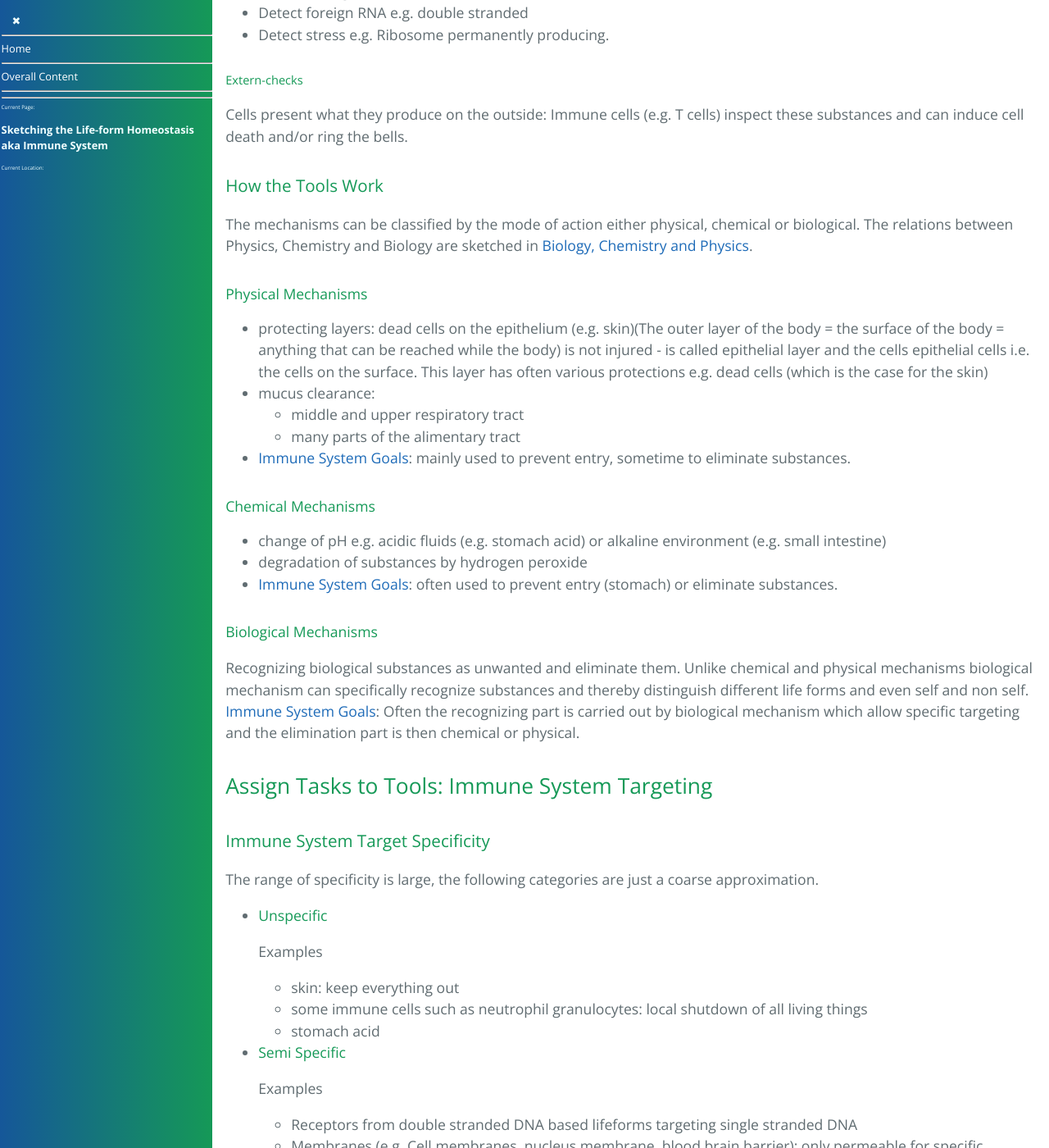
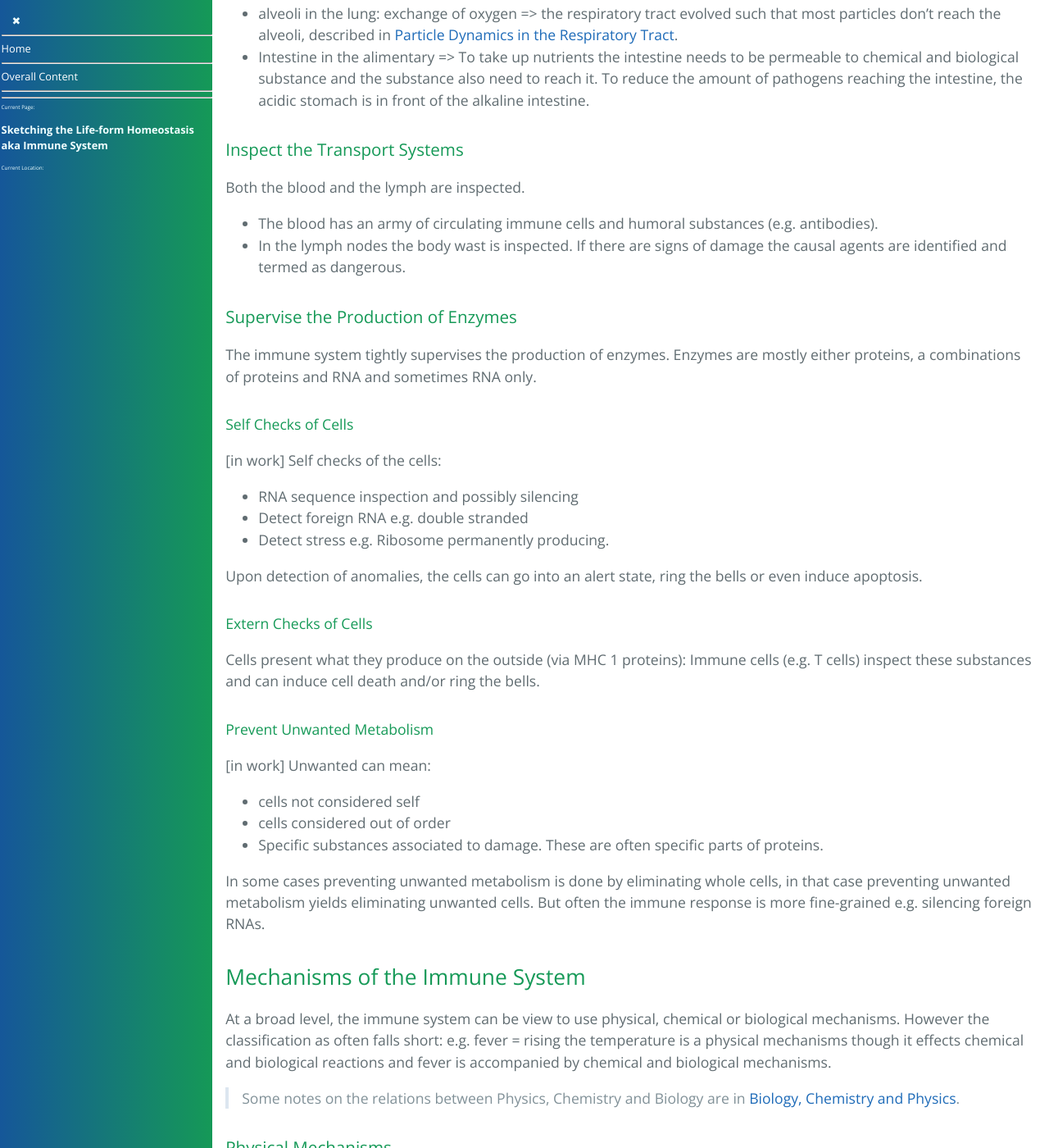
Before and after one commit to forestgrape/coronavirus, a Jekyll site: the page built from 4_immunological/immune_system.md, in a window 1280 px wide and 1400 px high, scrolled down 3233 px. Shown: the whole window at 82% size. Built offline with Jekyll 4.4.1, drawn with Linux system fonts in a browser that asks for light colours; our own code applies the rules of GitHub Pages for plain Markdown files; some of the changed text lies outside the part shown.

Commit message:
clarifications and formulations

```diff
--- a/4_immunological/immune_system.md
+++ b/4_immunological/immune_system.md
@@ -2,18 +2,23 @@
 
 # Sketching the Life-form Homeostasis aka Immune System
 
-> **Major rework in progress, June 2021**
-> **in work and to be checked**
+> **Major rework in progress, June/August 2021**
 
 
 * [Summary](#summary)
 * [Introduction](#introduction)
-* [Tools of the Immune System](#tools-of-the-immune-system)
-  * [A Task for each Tool](#a-task-for-each-tool)
-  * [How the Tools Work](#how-the-tools-work)
-* [Assign Tasks to Tools: Immune System Targeting](#assign-tasks-to-tools-immune-system-targeting)
-  * [Immune System Target Specificity](#immune-system-target-specificity)
-  * [Target Mechanisms](#target-mechanisms)
+* [Immune System Goals](#immune-system-goals)
+* [Immune System Surveillance](#immune-system-surveillance)
+  * [Entry Controls](#entry-controls)
+  * [Inspect the Transport Systems](#inspect-the-transport-systems)
+  * [Supervise the Production of Enzymes](#supervise-the-production-of-enzymes)
+* [Mechanisms of the Immune System](#mechanisms-of-the-immune-system)
+  * [Physical Mechanisms](#physical-mechanisms)
+  * [Chemical Mechanisms](#chemical-mechanisms)
+  * [Biological Mechanisms](#biological-mechanisms)
+* [Immune System Targeting](#immune-system-targeting)
+  * [Feature Recognition Specificity](#feature-recognition-specificity)
+  * [Feature Recognition Mechanisms](#feature-recognition-mechanisms)
 * [Protection Locations](#protection-locations)
 * [Immune System Members](#immune-system-members)
   * [T Cells](#t-cells)
@@ -31,15 +36,25 @@
 
 
 ## Summary
-"Selected topics of the immune system with a focus on protection versus coronaviruses."
+"Selected topics of the immune system with a focus on the principles."
 
 
 ## Introduction
 
 > ###### Immune System
-> The *immune system* denotes organs and processes which watch and regulate life forms interactions. This is achieved by watching interactions within or between life forms and if necessary adapt or reduce the interactions such that they are advantageous or at least not adverse.
+> The *immune system* denotes organs and processes which watch and regulate life forms interactions such that the interaction are not adverse.
+> * The life form interaction are at the cellular level or below and competitive.
+> * Prevention of damage is achieved by watching interactions within or between life forms and if necessary adapt or reduce the interactions such that the interactions not adverse or even advantageous.
 
-* The immune system can be viewed as the homeostasis regulation regarding interactions with life-forms at the molecular and cellular level.
+* The immune system can be viewed as part of the homeostasis regulation regarding interactions of life-forms.
+
+* The life form interaction are of the following forms:
+  * The interactions are competitively and if out of balance with negative fitness effects.
+  * Only interactions at the molecular and cellular level (as always life is not discrete, so the border is not always clear). Trained neural network interaction are usually considered as not part of the immune system.
+    * Worms infecting mammals are fought by stomach acid and antibodies (mainly IgE), so this interaction is part of the immune system.
+  * In organisms the immune system includes the interactions between different cells of the organism. Examples:
+    * Cancer cells within an organism can be viewed as selfish cells that don't respect the 'rules of an organism', therefore the immune system targets them.
+    * If an organism is physically damaged an the cells are out of order, the immune system handles the displaced cells and sends signals to repair the injury.
 
 * *The immune system is pragmatic and efficiency focused*:
   * the immune system usually is minimalist and does just as much to prevent harm but no more.
@@ -56,77 +71,102 @@
 > Life is all about homeostasis. Provide a good and constant environment for the core parts of a life form to live and replicate regardless whatever the environment is. Homeostasis is a constant and ubiquitous task, also in day to day life: If there's not enough water in the blood we get thirsty, if it's too hot we sweat and if it's too cold some specialized cells warm the body.
 
 
-Nearly all forms of life have some immune mechanisms. Even viruses encode proteins to reduce the hosts from interfering with their metabolism. It's a two way interaction: The host immune system tries to reduce the virus metabolism and the virus immune system in turn tries the reduce the host immune system. Usually a balance is reached and both life side a side or even in symbiosis.
+Nearly all forms of life have some immune mechanisms. Even viruses encode proteins to reduce the hosts from interfering with their metabolism. It's an interplay: The host immune system tries to reduce the virus metabolism and the virus immune system in turn tries the reduce the host immune system. Usually a balance is reached and both life side a side or even in symbiosis.
 
 Immune mechanism can be viewed from different perspectives and accordingly classified to various criteria:
-- [Immune System Goals](#immune-system-goals): Prevent entry | eliminate unwanted | supervise metabolism.
-- [Immune System Tools](#immune-system-tools): Physical, chemical and biological mechanism are in use.
-- [Immune System Specificity](#immune-system-specificity): Which substances are recognized and targeted. Substances that are ignored.
+- [Immune System Methods](#immune-system-methods): Entry Control | Supervise | Recognize and Classify| Fight Class Dangerous
+- [Immune System Mechanisms](#immune-system-mechanisms): Physical, chemical and biological mechanism are in use.
+- [Immune System Specificity](#immune-system-target-specificity): Which substances are recognized and targeted. Substances that are ignored.
 - [Protection Locations](#protection-locations): Local or global. At frequent foreign substances entry points many local protection mechanism are in place.
 
 
 
-## Tools of the Immune System
+## Immune System Goals
+The goal of homeostasis is to provide optimal conditions for the core parts of a life form. The immune system viewed as part of the overall homeostasis system has the task to prevent damage resulting from life form interactions. The main focus of the immune system is the core part of a life form. Keep the helper parts working is important too since these have functions for homeostasis.
 
-### A Task for each Tool
-[in work and incomplete]
-As [defined](#immune-system) the immune system task is to keep the metabolism free of unwanted things. The different tools of the immune system have different goals/tasks:
-* [Prevent Entry](#prevent-entry)
-* [Detect and Eliminate Unwanted Things](#detect-and-eliminate-unwanted-things)
-* [Prevent Unwanted Metabolisms](#prevent-unwanted-metabolisms)
+> In multicellular organism the entire homeostasis including the immune system does everything to prevent damage to the core of the organism. Most animals have a hierarchical cell organization: In the case of vertebrates, the best protected cell populations are stem cells, the germ-line cells and the neurons. So the immune system protects these cell populations with a high priority.
 
-#### Prevent Entry
+
+## Immune System Surveillance
+
+> **in work and incomplete**
+
+
+### Entry Controls
 Against many pathogens a physical barrier is the first and most effective line of defence. Where possible this defense mechanism is in place. However where a an exchange of chemical and biological substance is needed no complete physical barrier is possible but other obstacles are in place:
 * alveoli in the lung: exchange of oxygen => the respiratory tract evolved such that most particles don't reach the alveoli, described in [Particle Dynamics in the Respiratory Tract](../5_epidemiological/transmission.md#particle-dynamics-in-the-respiratory-tract).
 * Intestine in the alimentary => To take up nutrients the intestine needs to  be permeable to chemical and biological substance and the substance also need to reach it. To reduce the amount of pathogens reaching the intestine, the acidic stomach is in front of the alkaline intestine.
 
-#### Detect and Eliminate Unwanted Things
-Unwanted can mean:
-- foreign substances
-- cells considered out of order
-- things classified as being harmful. These are often specific parts of proteins.
 
-#### Prevent Unwanted Metabolisms
-In some cases preventing unwanted metabolism is done by eliminating whole cells, in that case preventing unwanted metabolism yields eliminating unwanted cells and so is a special case of [eliminating unwanted things](#detect-and-eliminate-unwanted-things). But often the immune response is more fine-grained e.g. silencing foreign RNAs.
+### Inspect the Transport Systems
+Both the blood and the lymph are inspected.
+* The blood has an army of circulating immune cells and humoral substances (e.g. antibodies).
+* In the lymph nodes the body wast is inspected. If there are signs of damage the causal agents are identified and termed as dangerous.
 
-##### Self Check of the Cells
+
+### Supervise the Production of Enzymes
+The immune system tightly supervises the production of enzymes. Enzymes are mostly either proteins, a combinations of proteins and RNA and sometimes RNA only.
+
+#### Self Checks of Cells
 [in work]
-Self checks of the cells: inside the cells there are various systems to keep to cells metabolism immune.
-* RNA silencing
+Self checks of the cells:
+* RNA sequence inspection and possibly silencing
 * Detect foreign RNA e.g. double stranded
 * Detect stress e.g. Ribosome permanently producing.
 
-##### Extern-checks
-Cells present what they produce on the outside: Immune cells (e.g. T cells) inspect these substances and can induce cell death and/or ring the bells.
+Upon detection of anomalies, the cells can go into an alert state, ring the bells or even induce apoptosis.
 
-### How the Tools Work
-The mechanisms can be classified by the mode of action either physical, chemical or biological. The relations between Physics, Chemistry and Biology are sketched in [Biology, Chemistry and Physics](#biology-chemistry-and-physics).
+#### Extern Checks of Cells
+Cells present what they produce on the outside (via MHC 1 proteins): Immune cells (e.g. T cells) inspect these substances and can induce cell death and/or ring the bells.
 
-#### Physical Mechanisms
+#### Prevent Unwanted Metabolism
+[in work]
+Unwanted can mean:
+- cells not considered self
+- cells considered out of order
+- Specific substances associated to damage. These are often specific parts of proteins.
+
+In some cases preventing unwanted metabolism is done by eliminating whole cells, in that case preventing unwanted metabolism yields eliminating unwanted cells. But often the immune response is more fine-grained e.g. silencing foreign RNAs.
+
+
+## Mechanisms of the Immune System
+At a broad level, the immune system can be view to use physical, chemical or biological mechanisms. However the classification as often falls short: e.g. fever = rising the temperature is a physical mechanisms though it effects chemical and biological reactions and fever is accompanied by chemical and biological mechanisms.
+
+> Some notes on the relations between Physics, Chemistry and Biology are in [Biology, Chemistry and Physics](../9_physics/aggregations_of_atoms.md#history-and-relation-of-biology-chemistry-and-physics).
+
+### Physical Mechanisms
+Physical mechanisms are mainly used as entry control.
 * protecting layers: dead cells on the epithelium (e.g. skin)(The outer layer of the body = the surface of the body = anything that can be reached while the body) is not injured - is called epithelial layer and the cells epithelial cells i.e. the cells on the surface. This layer has often various protections e.g. dead cells (which is the case for the skin)
-* mucus clearance:
+* Mucus clearance:
   * middle and upper respiratory tract
   * many parts of the alimentary tract
-* [Immune System Goals](#immune-system-goals): mainly used to prevent entry, sometime to eliminate substances.
 
-#### Chemical Mechanisms
- * change of pH e.g. acidic fluids (e.g. stomach acid) or alkaline environment (e.g. small intestine)
- * degradation of substances by hydrogen peroxide
- * [Immune System Goals](#immune-system-goals): often used to prevent entry (stomach) or eliminate substances.
 
-#### Biological Mechanisms
-Recognizing biological substances as unwanted and eliminate them. Unlike chemical and physical mechanisms biological mechanism can specifically recognize substances and thereby distinguish different life forms and even self and non self.
-[Immune System Goals](#immune-system-goals): Often the recognizing part is carried out by biological mechanism which allow specific targeting and the elimination part is then chemical or physical.
+### Chemical Mechanisms
+Chemical mechanisms are often used to disinfect fluids e.g. the stomach content or the content of vacuoles within cells.
+
+Examples of chemical mechanisms in use are:
+* change of pH e.g. acidic fluids (e.g. stomach acid) or alkaline environment (e.g. small intestine)
+* degradation of substances by hydrogen peroxide
+
+
+### Biological Mechanisms
+Unlike chemical and physical mechanisms, biological mechanism can specifically recognize substances and thereby distinguish different life forms and even self and non self. Often the recognizing part is carried out by biological mechanisms which allow specific target recognition and the elimination part is then chemical or physical.
 
 
 
+## Immune System Targeting
+The immune system targeting is mainly based on the locality or feature recognition:
+* Target by Locations
+  * Stomach acid in the stomach.
+  * The respiratory tract has evolved to block most particles except small molecules (02, CO2, H2O) from reaching/leaving the lungs.
+* Target by Feature Recognition.
+  * Default Allow = Allow unless Denied: Target everything *with* a specific feature and allow everything else.
+  * Default Deny = Deny unless Allowed: Allow only items *with* a specific feature = Target all other items (*without* the specific feature)
 
+  > Default allow is also called blacklist (blacklist = items to block) and default deny whitelist (whitelist = items to allow).
 
-
-
-## Assign Tasks to Tools: Immune System Targeting
-
-### Immune System Target Specificity
+### Feature Recognition Specificity
 The range of specificity is large, the following categories are just a coarse approximation.
 
 * #### Unspecific
@@ -146,7 +186,7 @@
 
 
 
-### Target Mechanisms
+### Feature Recognition Mechanisms
 
 #### Detecting Protein Structures
 > ###### Antigen
@@ -165,11 +205,13 @@
  [in work]
  -->
 
+
 ## Protection Locations
 Immune responses can be global (affecting the entire body), local for some tissue or even inside single cells:
 * entire body (e.g. fever, circulating antibodies or the skin)
 * tissue specific (e.g. local inflammation, Tissue resident cells e.g. T cells)
 * cell intern (intra cellular processes). The oldest form of protection that developed already in prokaryotes.
+
 
 
 ## Immune System Members
```
